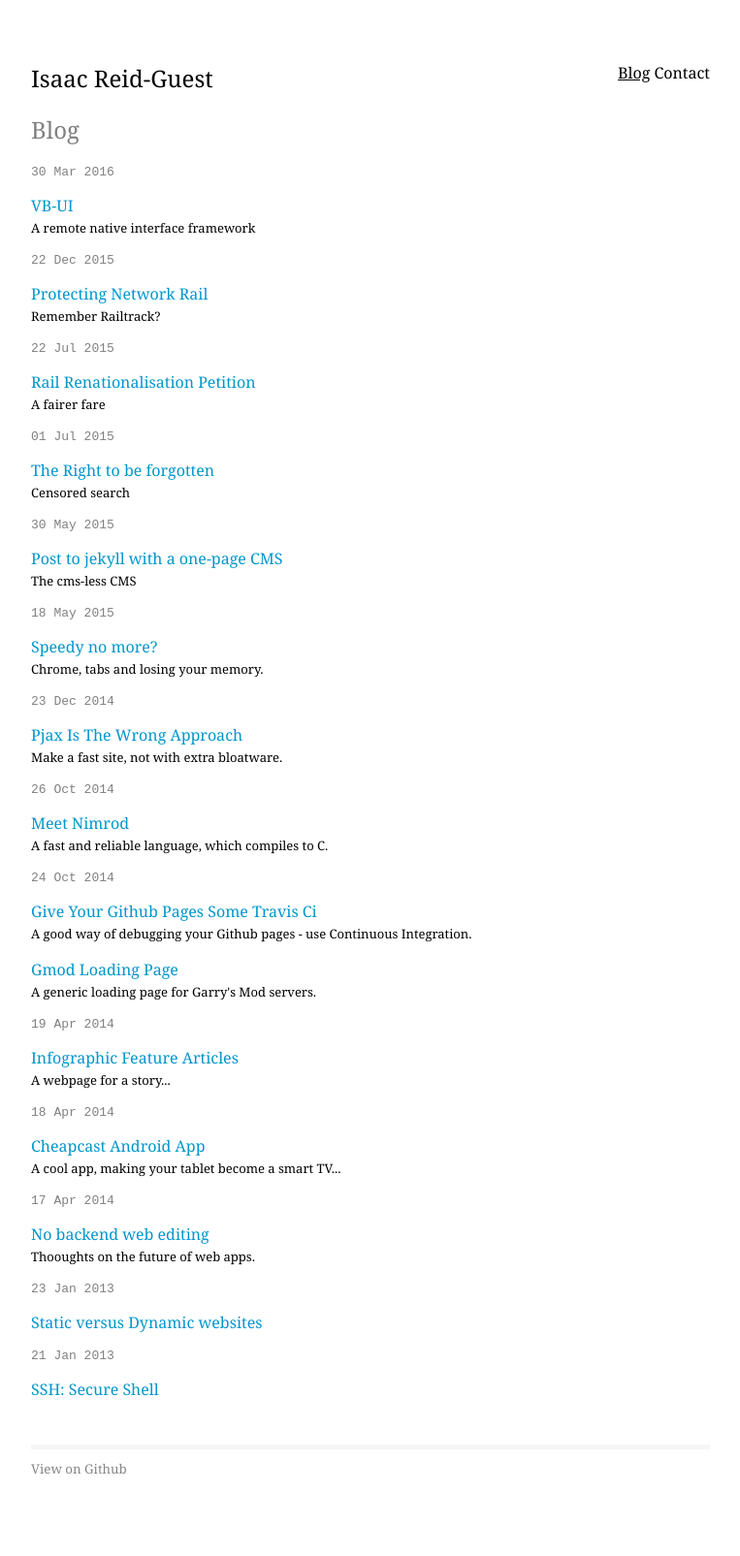
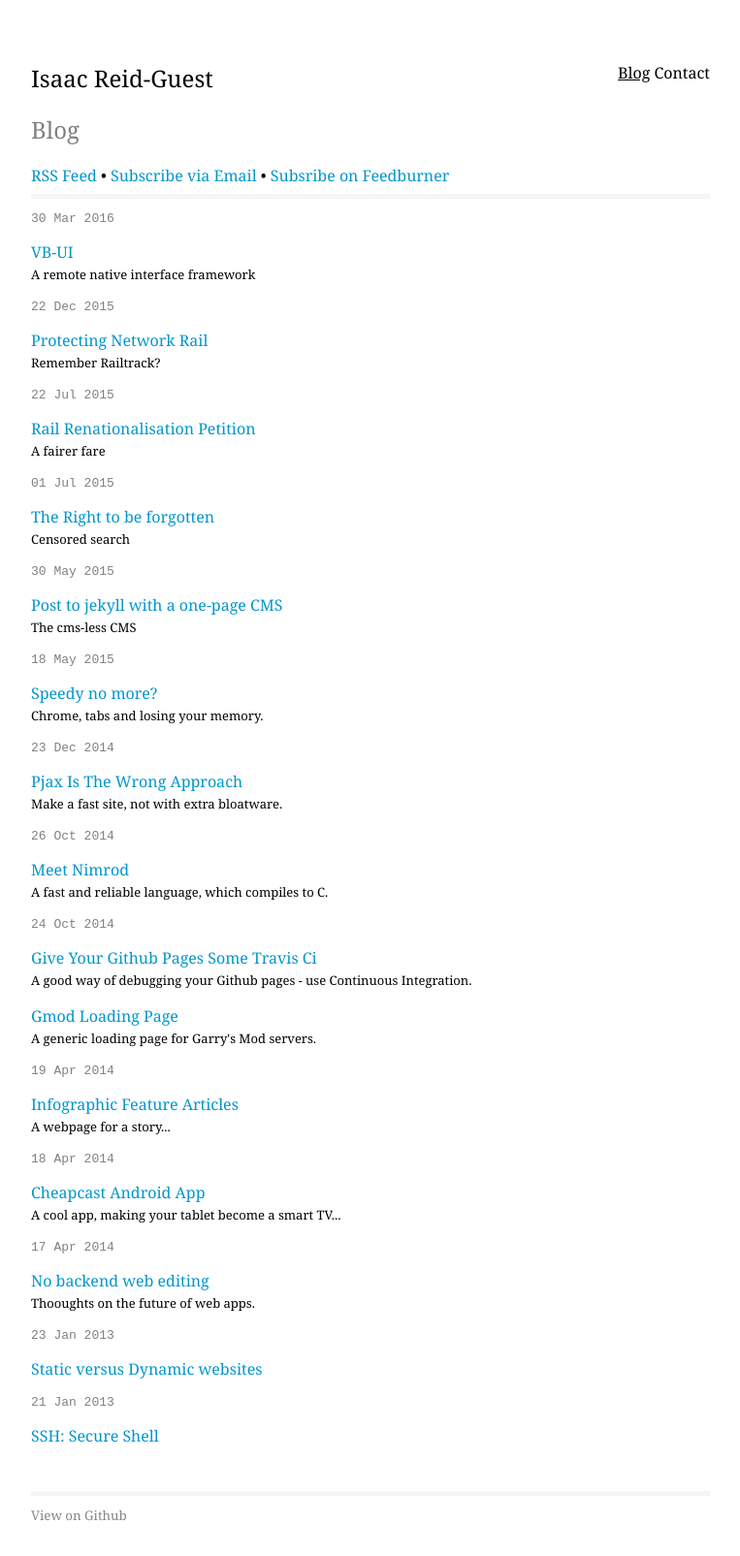
Before and after one commit to ir-g/ir-g.github.io, a Jekyll site: the page built from blog.html, in a window 1280 px wide. Shown: the whole page at 97% size, without its empty margins (258-1021 px from the left). Built offline with Jekyll 4.4.1, drawn with Linux system fonts in a browser that asks for light colours; before the commit the page ends 1557 px from its top, so only the background shows below that.

Commit message:
Update blog.html

```diff
--- a/blog.html
+++ b/blog.html
@@ -6,13 +6,15 @@ title: Blog
   <h2>Blog</h2>
 
   <div class="posts">
+    <a href="https://ir-g.uk/feed.xml">RSS Feed</a> &bull; <a href="https://feedburner.google.com/fb/a/mailverify?uri=ir-g&loc=en_US">Subscribe via Email</a> &bull; <a href="http://feeds.feedburner.com/ir-g">Subsribe on Feedburner</a>
+    <hr>
 
   {% for post in site.posts %}{% capture day %}{{ post.date | date: '%d%m%Y' }}{% endcapture %}{% capture nday %}{{ post.next.date | date: '%d%m%Y' }}{% endcapture %}
     {% if day != nday %}
     <p class="date font-monospace"><a class="font-gray" name="{{ post.date | date: "%Y-%m-%d" }}" href="#{{ post.date | date: "%Y-%m-%d" }}">{{ post.date | date_to_string }}</a></p>
     {% endif %}
-      <p>
-        <a href="{{ post.url }}">{{ post.title }}</a>
-        {% if post.description %}<br> <span class="font-small">{{ post.description }}</span>{% endif %}
-      </p>{% endfor %}
+    <p>
+      <a href="{{ post.url }}">{{ post.title }}</a>
+      {% if post.description %}<br> <span class="font-small">{{ post.description }}</span>{% endif %}
+    </p>{% endfor %}
   </div>
```
